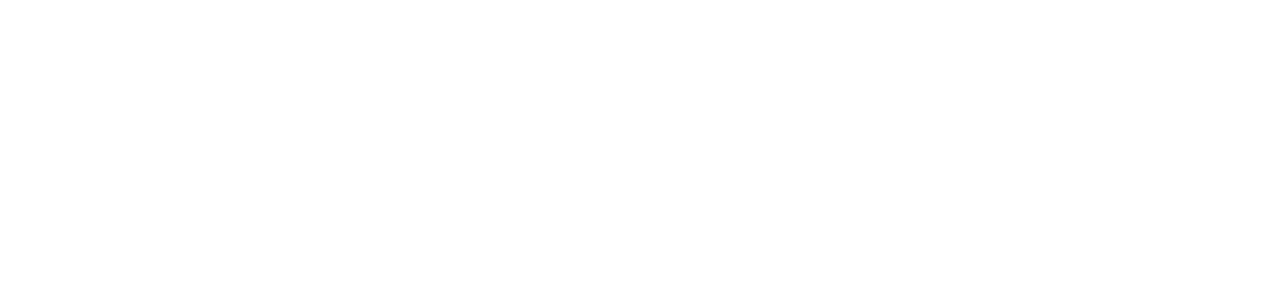
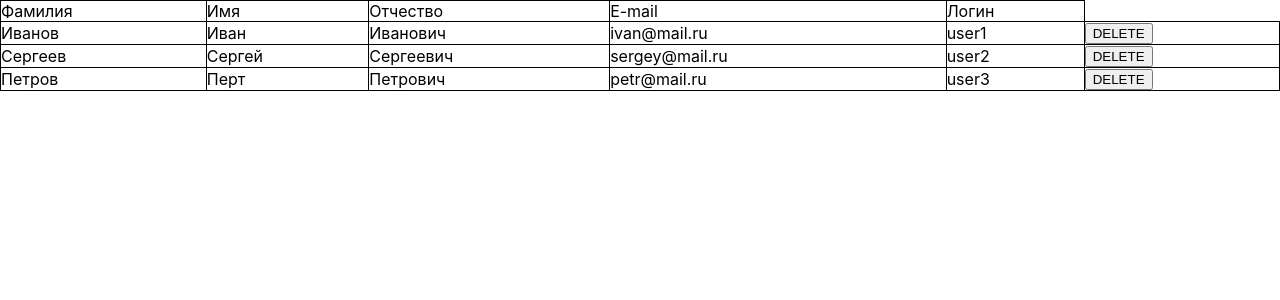
Before and after one commit to Timur-eit/users-table_react, a React (Create React App) app: page / in a window 1280 px wide. Shown: the top 300 px of the page. Built offline with nearby package versions, Linux system fonts and the light colour scheme.

Commit message:
add table with reducer

```diff
--- a/src/App.tsx
+++ b/src/App.tsx
@@ -1,9 +1,11 @@
 import React from 'react';
+import Table from 'components/Table';
 
 function App() {
   return (
-    <div className="App">
-    </div>
+    <>
+      <Table/>
+    </>
   );
 }
 
--- /dev/null
+++ b/src/components/Table/index.tsx
@@ -0,0 +1,90 @@
+import React from "react";
+import './style.scss';
+import {
+    reducer,
+    reducerRecord,
+    getUsersList,
+    deleteUserData,
+} from 'ducks/userTable';
+
+
+interface ITableProps {
+    [poperty: string]: any
+}
+
+const columnNames: string[] = ['Фамилия', 'Имя', 'Отчество', 'E-mail', 'Логин'];
+
+export interface IData {
+    [property: string]: string,
+}
+
+const data: IData[] = [
+    {
+        lastName: 'Иванов',
+        firstName: 'Иван',
+        midleName: 'Иванович',
+        email: 'ivan@mail.ru',
+        login: 'user1',
+    },
+    {
+        lastName: 'Сергеев',
+        firstName: 'Сергей',
+        midleName: 'Сергеевич',
+        email: 'sergey@mail.ru',
+        login: 'user2',
+    },
+    {
+        lastName: 'Петров',
+        firstName: 'Перт',
+        midleName: 'Петрович',
+        email: 'petr@mail.ru',
+        login: 'user3',
+    }
+];
+
+function Table(props: ITableProps) {
+    const [state, dispatch] = React.useReducer(reducer, reducerRecord)
+
+
+    React.useEffect(() => {
+        if (!state.tableData) {
+            getUsersList(dispatch, data)
+        }
+    }, [state])
+
+    console.log(state.tableData)
+
+
+    return (
+        <>
+            <table>
+                <thead>
+                    <tr>
+                        {columnNames.map((item) => {
+                            return <th key={item}>{item}</th>;
+                        })}
+                    </tr>
+                </thead>
+
+                <tbody>
+                    {state.tableData && state.tableData.map((user, i) => {
+                        return (
+                            <tr key={user.login}>
+                                <td>{user.lastName}</td>
+                                <td>{user.firstName}</td>
+                                <td>{user.midleName}</td>
+                                <td>{user.email}</td>
+                                <td>{user.login}</td>
+                                <td><button onClick={() => deleteUserData(dispatch, i, state)}>DELETE</button></td>
+                            </tr>
+                        )
+                    })}
+                </tbody>
+            </table>
+
+            {/* <button onClick={() => getInitialUserList(data)}>Get Data</button> */}
+        </>
+    )
+}
+
+export default Table;
--- /dev/null
+++ b/src/components/Table/style.scss
@@ -0,0 +1,10 @@
+table {
+    width: 100vw;
+    thead, tbody {
+        width: 100%;
+    }
+
+    th, td {
+        border: solid black 1px;
+    }
+}
--- /dev/null
+++ b/src/ducks/userTable.ts
@@ -0,0 +1,56 @@
+import React from 'react';
+import {IData} from 'components/Table';
+
+const GET_USERS_DATA = 'GET_USERS_DATA';
+const DELETE_USER_DATA = 'DELETE_USER_DATA';
+
+interface IUserData {
+    lastName: string,
+    firstName: string,
+    midleName: string,
+    email: string,
+    login: string,
+}
+
+interface IReducerRecord {
+    tableData: null | IUserData[];
+}
+
+export const reducerRecord: IReducerRecord = {
+    tableData: null,
+};
+
+export const reducer: React.Reducer<IReducerRecord, React.ReducerAction<any>> = (state, action: any) => {
+  switch (action.type) {
+    case GET_USERS_DATA:
+      return {
+        ...state,
+        tableData: action.payload,
+        }
+    case DELETE_USER_DATA:
+      return {
+        ...state,
+        tableData: action.payload,
+        }
+      default:
+        return state
+  }
+};
+
+type MyActionCreator = (dispatcher: (action: any) => void, params?: any, state?: IReducerRecord) => void;
+
+export const getUsersList: MyActionCreator = (dispatcher, usersList: IData[]) => {
+    dispatcher({
+        type: GET_USERS_DATA,
+        payload: usersList,
+    })
+}
+
+export const deleteUserData: MyActionCreator = (dispatcher, userIndex: number, state) => {
+    const prevUsersData = state && state.tableData;
+    const updatedUsersData = prevUsersData && [...prevUsersData].filter((_, i) => i !== userIndex);
+    dispatcher({
+        type: DELETE_USER_DATA,
+        payload: updatedUsersData,
+    })
+}
```
